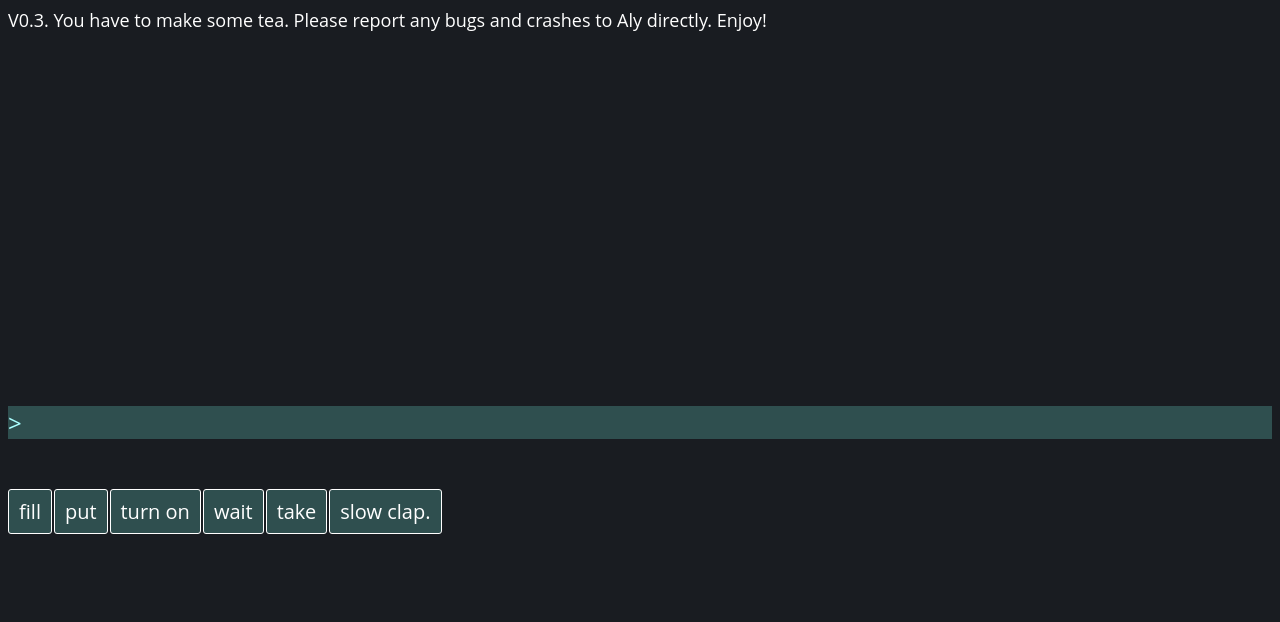
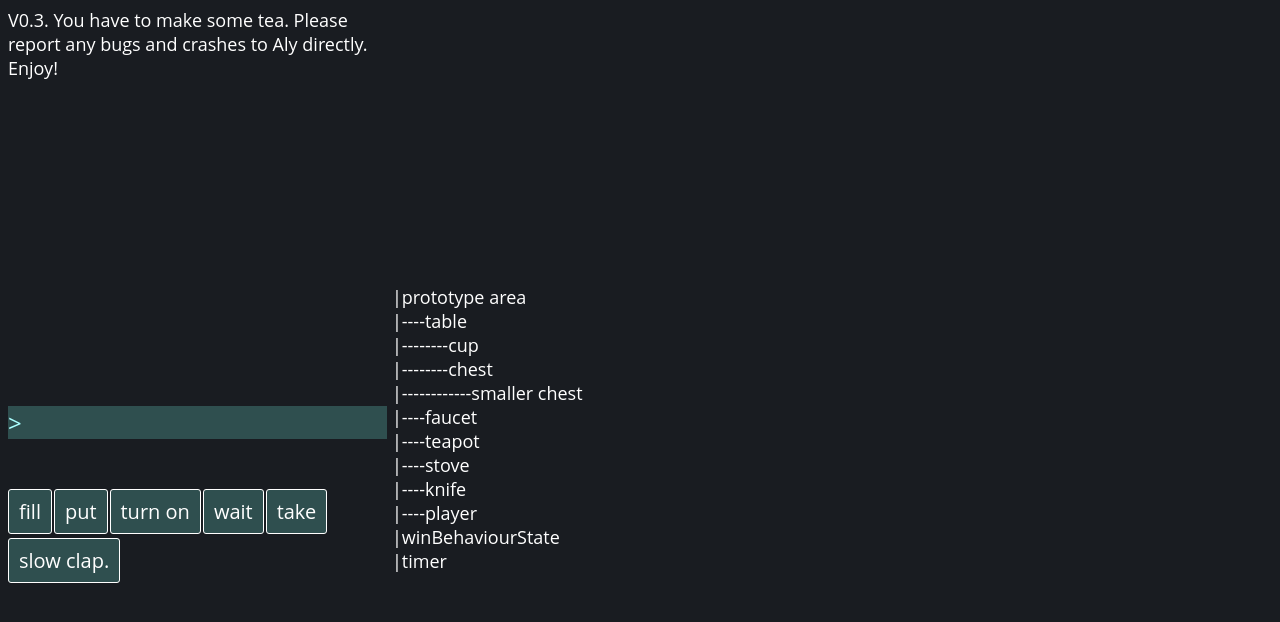
Before and after one commit to hypergardens/starspawn-prototype, a plain HTML site: page index.html in a window 1280 px wide. Drawn offline with Linux system fonts and the light colour scheme.

Commit message:
object tree

```diff
--- a/index.html
+++ b/index.html
@@ -9,6 +9,8 @@
 </head>
 
 <body style="background-color: #191c21">
+    <div id="mainArea">
+
         <!-- <canvas id="paper" width="600" height="600" style="background-color: white"></canvas> -->
         <div id="display" style="color: #fff; overflow: scroll; height: 350px;">V0.3. You have to make some tea. Please report any bugs and crashes to Aly directly. Enjoy!</div>
         <br></br>
@@ -18,6 +20,8 @@
         <br></br>
         <div id="options" style="color: #fff;">
         </div>
+    </div>
+    <div id="entityTree" style="color: #fff;"></div>
     <script type="text/javascript" src="main.js"></script>
 </body>
 
--- a/main.js
+++ b/main.js
@@ -22,10 +22,20 @@ class Core {
         return found;
     }
 
+    getDepth(id) {
+        let entity = this.getById(id);
+        let depth = 0;
+        while (entity.parent !== undefined) {
+            entity = this.getById(entity.parent);
+            depth += 1;
+        }
+        return depth;
+    }
+
     childrenOf(entity) {
         let contents = this.entities.filter(e => isParent(entity, e));
         // if (contents.length > 0) console.log(contents)
-        console.log("children of", entity.text, contents)
+        // console.log("children of", entity.text, contents)
         return contents;
     }
 
@@ -74,6 +84,7 @@ function unsetParent(child) {
 
 class Player {
     constructor(core) {
+        this.text = "player";
         this.core = core;
         this.intent = undefined; // action
         this.windup = 0;
@@ -341,7 +352,7 @@ player.addPattern({
             for (let surface of core.entities.filter(e => e.surface)) {
                 function effect() {
                     newLine(`You put the ${entity.text} on the ${surface.text}`);
-                    entity.on = surface.id;
+                    entity.parent = surface.id;
                     console.log(entity);
                 }
                 actions.push({
@@ -503,12 +514,17 @@ class EventQueue {
 // core.addEntity({ text: "boulder", weight: 10 })
 let area = new Area()
 core.addEntity(area);
+let table = { text: "table", surface: true }
+core.addEntity(table, area);
 core.addEntity({ text: "faucet", fluidSource: true, fluid: "water", temperature: 20 }, area);
 core.addEntity(new Teapot(), area);
-core.addEntity({ text: "cup", fluidContainer: true, item: true }, area);
-core.addEntity({ text: "table", surface: true }, area);
+core.addEntity({ text: "cup", fluidContainer: true, item: true }, table);
 core.addEntity({ text: "stove", active: false, surface: true, heatSource: true, ctr: 0 }, area);
 core.addEntity(new Knife, area);
+let chest = { text: "chest" }
+core.addEntity(chest, table);
+let smallerChest = { text: "smaller chest" };
+core.addEntity(smallerChest, chest);
 
 receivers.push({
     on_tick: function(data) {
@@ -561,6 +577,7 @@ receivers.push({
 
 core.addEntity({
     type: "winBehaviourState",
+    text: "winBehaviourState",
     won: false,
 });
 
@@ -576,6 +593,7 @@ receivers.push({
 
 
 core.addEntity({
+    text: "timer",
     type: "timer",
     time: 0
 })
@@ -598,12 +616,41 @@ function emitSignal(type, data) {
 
 updateCommandUI(player);
 
-core.addEntity(player);
+core.addEntity(player, area);
 
 emitSignal("playerTick", {});
 let time = 0;
 // setOptions();
 
+for (let entity of core.entities) {
+    console.log(entity.text, core.getDepth(entity.id))
+}
+
+
+function updateEntityTreeUI() {
+    let text = ""
+
+    function indentedSubtree(id, depth = 0) {
+        let entity = core.getById(id);
+        if (!entity.text) return "";
+        text = "|" + "----".repeat(core.getDepth(entity.id)) + entity.text + "\n";
+        for (let child of core.childrenOf(entity)) {
+            text += indentedSubtree(child.id, depth + 1);
+        }
+        return text;
+    }
+
+    for (let entity of core.entities.filter(e => core.getDepth(e.id) === 0)) {
+        text += indentedSubtree(entity.id, 0);
+    }
+    document.getElementById("entityTree").innerText = text;
+}
+setInterval(() => {
+    updateEntityTreeUI();
+}, 500);
+
+console.log("top")
+console.log(core.entities.filter(e => core.getDepth(e.id) === 0))
 player.addPattern({
     actions: function() {
         let actions = [];
--- a/stylesheet.css
+++ b/stylesheet.css
@@ -5,6 +5,16 @@
     outline: 0;
     scrollbar-color: var(--scroll-thumb) var(--scroll-track);
     scrollbar-width: thin; */
+}
+
+#mainArea {
+    display: inline-block;
+    width: 30%;
+}
+
+#entityTree {
+    display: inline-block;
+    width: 60%;
 }
 
 .choice {
```
Also changed, not shown: game3.js (+52 -5 lines). Lines whose indentation alone changed are shown as unchanged.
